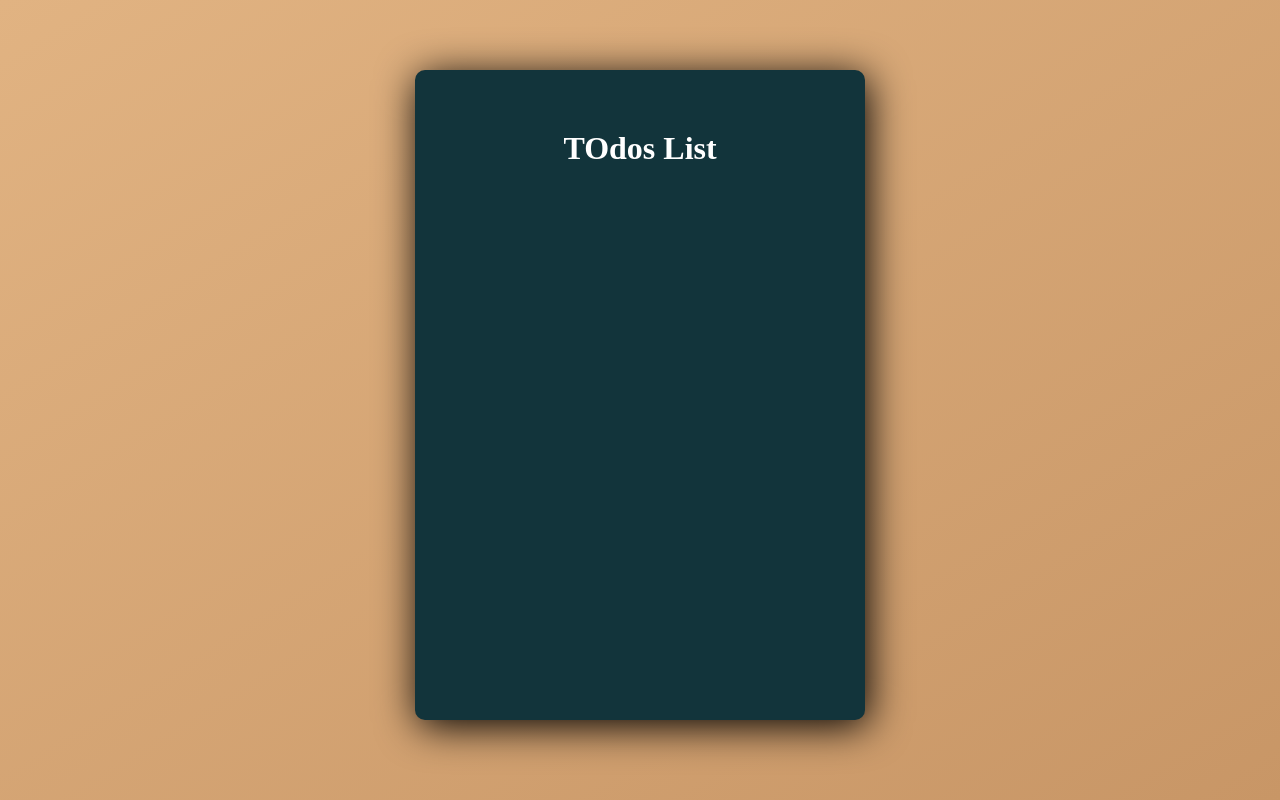
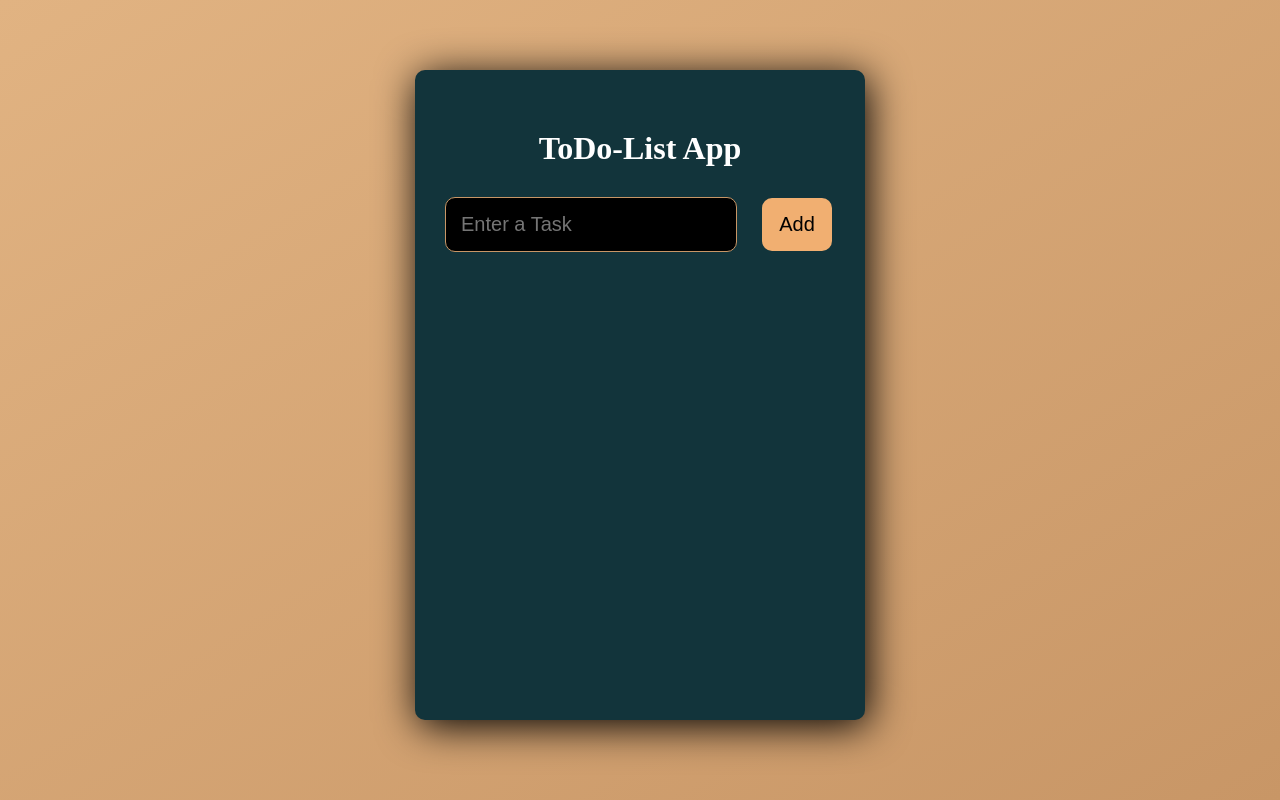
Before and after one commit to Anji-Builds/Todo-list-app, a React (Vite) app: page / in a window 1280 px wide. Built offline with nearby package versions, Linux system fonts and the light colour scheme.

Commit message:
Form.jsx created to add the list

```diff
--- a/index.html
+++ b/index.html
@@ -5,7 +5,7 @@
     <link rel="icon" type="image/svg+xml" href="/vite.svg" />
     <meta name="viewport" content="width=device-width, initial-scale=1.0" />
     <link rel="stylesheet" href="https://stackpath.bootstrapcdn.com/font-awesome/4.7.0/css/font-awesome.min.css" type="text/css"/>
-    <title>Todos list</title>
+    <title>ToDos list</title>
   </head>
   <body>
     <div id="root"></div>
--- a/src/App.jsx
+++ b/src/App.jsx
@@ -1,5 +1,6 @@
 import React from 'react';
 import Header from "./components/Header"
+import Form from './components/Form';
 import './App.css';
 
 const App = () => {
@@ -9,6 +10,9 @@ const App = () => {
         <div>
           <Header />
         </div>
+        <div>
+          <Form />
+        </div>
       </div>
     </div>
   );
--- /dev/null
+++ b/src/components/Form.jsx
@@ -0,0 +1,14 @@
+import React from 'react'
+
+const Form = () => {
+  return (
+    <form>
+        <input type="text" placeholder="Enter a Task" className="task-input"/>
+        <button className="button-add" type="submit">
+            Add
+        </button>
+    </form>
+  )
+}
+
+export default Form
--- a/src/components/Header.jsx
+++ b/src/components/Header.jsx
@@ -3,7 +3,7 @@ import React from "react"
 const Header = () => {
     return (
         <div className="header">
-            <h1>TOdos List </h1>
+            <h1>ToDo-List App</h1>
 
         </div>
     )
```
